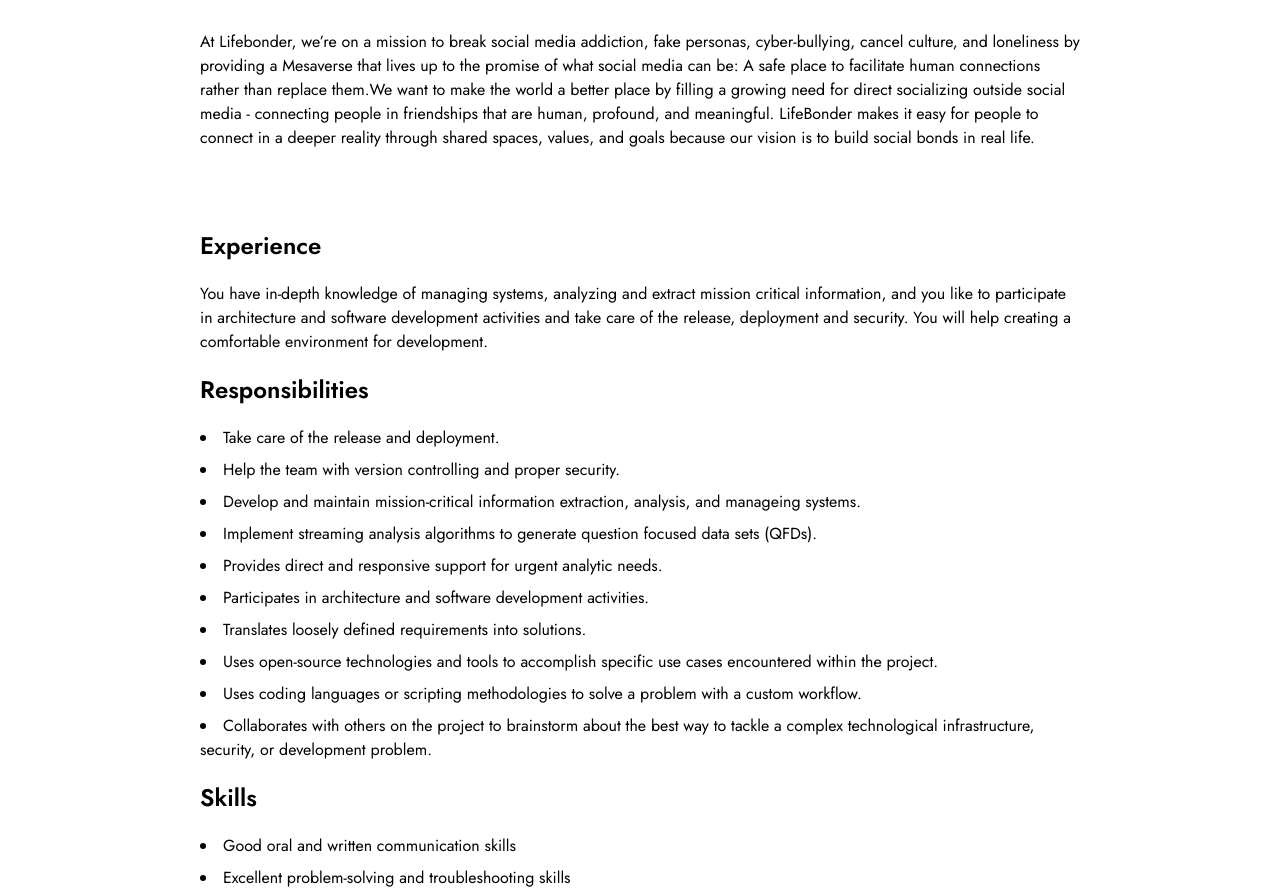
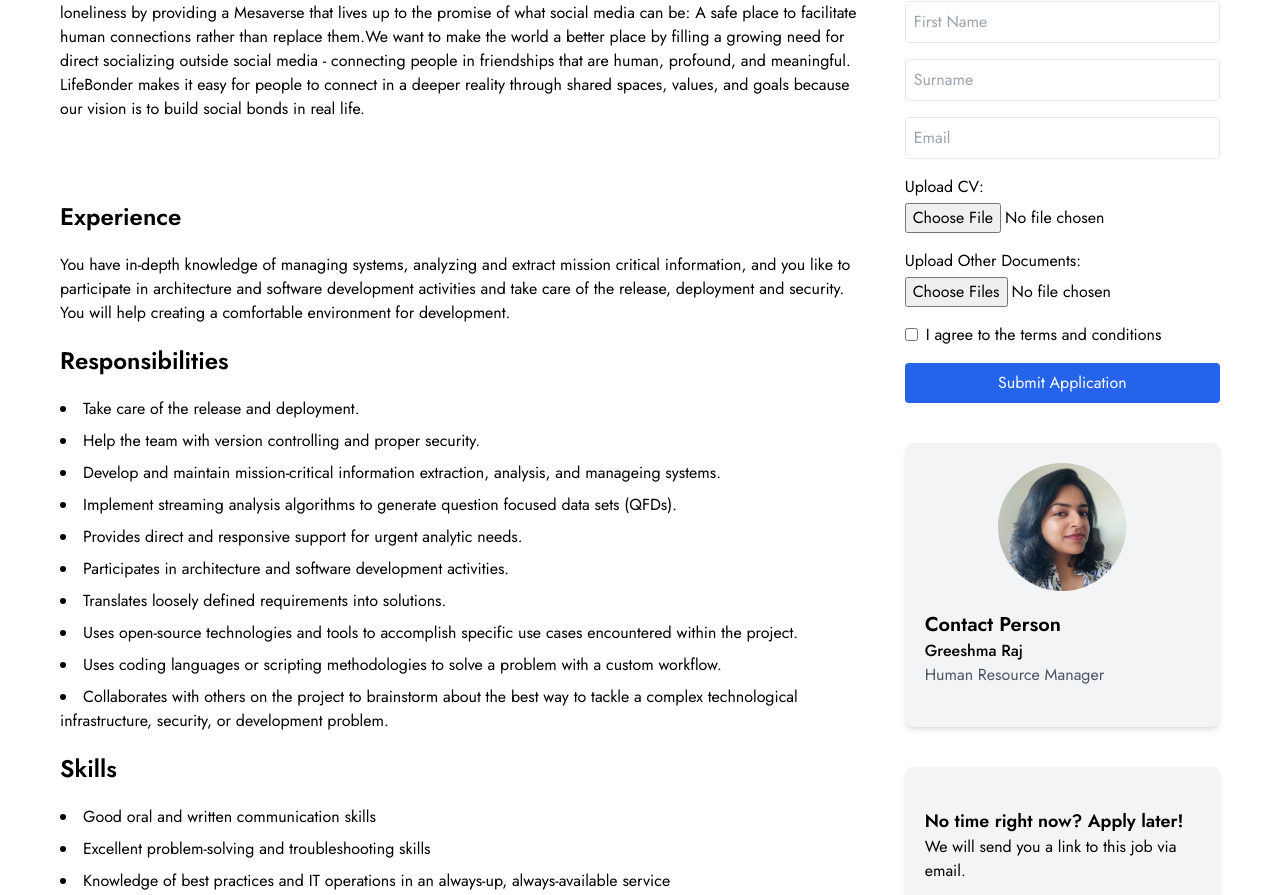
Before and after one commit to simonC137/LB-ATS, a React (Vite) app in the folder frontend/: page /jobDetail/1 in a window 1280 px wide. Shown: the part 450-1345 px from the top of the page. Built offline with nearby package versions, Linux system fonts and the light colour scheme.

Commit message:
feature: added form to job details

```diff
--- a/frontend/src/pages/JobDetails.tsx
+++ b/frontend/src/pages/JobDetails.tsx
@@ -1,6 +1,7 @@
 import { featuredjobs } from '../shared/constants';
 import logo from '../../src/assets/logo/logo-lifebonder.png';
 import { useParams } from 'react-router-dom';
+import hrImage from '../assets/hr.jpg';
 
 const JobDetails = () => {
   const params = useParams();
@@ -12,8 +13,9 @@
   console.log(jobDetail);
 
   return (
-    <main className="container mx-auto my-20 sm:w-[1000px]  sm:p-10">
-      <div className="flex flex-wrap sm:flex-nowrap items-center  w-full">
+    <>
+      <main className="container mx-auto my-20 relative  sm:p-10">
+        <div className="flex flex-wrap md:flex-nowrap items-center  w-full">
           <div className="mx-5 my-5">
             <img className="w-52" src={logo} alt="company logo" />
           </div>
@@ -30,11 +32,15 @@
             {/* </div> */}
           </div>
         </div>
-      <div className="border-t-2 border-b-2   mt-4">
+
+        {/* <div className="border-t-2 border-b-2   mt-4"> */}
         <p className="sm:my-5 my-2 p-5">
           Salary <span className="font-semibold ">{jobDetail?.salary}</span>
         </p>
-      </div>
+        {/* </div> */}
+
+        <div className="flex justify-center md:flex-nowrap flex-wrap ">
+          <div className="w-[1500px]">
             <div className="mt-5 p-5">
               <p>{jobDetail?.description}</p>
             </div>
@@ -42,45 +48,53 @@
             <div className="my-5 p-5">
               <h1 className="text-2xl font-semibold my-5">Experience</h1>
               <p>
-          You have in-depth knowledge of managing systems, analyzing and extract
-          mission critical information, and you like to participate in
-          architecture and software development activities and take care of the
-          release, deployment and security. You will help creating a comfortable
-          environment for development.
+                You have in-depth knowledge of managing systems, analyzing and
+                extract mission critical information, and you like to
+                participate in architecture and software development activities
+                and take care of the release, deployment and security. You will
+                help creating a comfortable environment for development.
               </p>
 
               <div>
-          <h1 className="text-2xl font-semibold my-5">Responsibilities</h1>
+                <h1 className="text-2xl font-semibold my-5">
+                  Responsibilities
+                </h1>
                 <ul className="list-inside list-disc space-y-2">
                   <li>Take care of the release and deployment.</li>
-            <li>Help the team with version controlling and proper security.</li>
                   <li>
-              Develop and maintain mission-critical information extraction,
-              analysis, and manageing systems.
+                    Help the team with version controlling and proper security.
+                  </li>
+                  <li>
+                    Develop and maintain mission-critical information
+                    extraction, analysis, and manageing systems.
                   </li>
                   <li>
                     Implement streaming analysis algorithms to generate question
                     focused data sets (QFDs).
                   </li>
                   <li>
-              Provides direct and responsive support for urgent analytic needs.
+                    Provides direct and responsive support for urgent analytic
+                    needs.
                   </li>
                   <li>
-              Participates in architecture and software development activities.
+                    Participates in architecture and software development
+                    activities.
                   </li>
-            <li>Translates loosely defined requirements into solutions.</li>
                   <li>
-              Uses open-source technologies and tools to accomplish specific use
-              cases encountered within the project.
+                    Translates loosely defined requirements into solutions.
+                  </li>
+                  <li>
+                    Uses open-source technologies and tools to accomplish
+                    specific use cases encountered within the project.
                   </li>
                   <li>
                     Uses coding languages or scripting methodologies to solve a
                     problem with a custom workflow.
                   </li>
                   <li>
-              Collaborates with others on the project to brainstorm about the
-              best way to tackle a complex technological infrastructure,
-              security, or development problem.
+                    Collaborates with others on the project to brainstorm about
+                    the best way to tackle a complex technological
+                    infrastructure, security, or development problem.
                   </li>
                 </ul>
               </div>
@@ -91,8 +105,8 @@
                   <li>Good oral and written communication skills</li>
                   <li>Excellent problem-solving and troubleshooting skills</li>
                   <li>
-              Knowledge of best practices and IT operations in an always-up,
-              always-available service
+                    Knowledge of best practices and IT operations in an
+                    always-up, always-available service
                   </li>
                   <li>
                     Experience with or knowledge of Agile Software Development
@@ -100,19 +114,21 @@
                   </li>
                   <li>Familiarity with container orchestration services </li>
                   <li>
-              Participates in architecture and software development activities.
+                    Participates in architecture and software development
+                    activities.
                   </li>
                   <li>
-              Familiarity with agile software development in Angular, C/C++,
-              JavaScript, TypeScript, Entity Framework, ASP.NET Core
+                    Familiarity with agile software development in Angular,
+                    C/C++, JavaScript, TypeScript, Entity Framework, ASP.NET
+                    Core
                   </li>
                   <li>
-              Experience administering and deploying development CI/CD tools
-              such as Git, Jira, GitLab, or Jenkins
+                    Experience administering and deploying development CI/CD
+                    tools such as Git, Jira, GitLab, or Jenkins
                   </li>
                   <li>
-              Significant experience with Windows and Linux operating system
-              environments
+                    Significant experience with Windows and Linux operating
+                    system environments
                   </li>
                   <li>
                     Experience with infrastructure scripting solutions such as
@@ -125,16 +141,16 @@
                 <h1 className="text-2xl font-semibold my-5">What we offer</h1>
                 <ul className="list-inside list-disc space-y-2">
                   <li>
-              We are a team of endlessly dedicated developers offering a fun and
-              friendly work environment where everyone is equal.
+                    We are a team of endlessly dedicated developers offering a
+                    fun and friendly work environment where everyone is equal.
                   </li>
                   <li>
-              Awesome recommendations and when you’re ready to move on, we’ve
-              got your back.
+                    Awesome recommendations and when you’re ready to move on,
+                    we’ve got your back.
                   </li>
                   <li>
-              We offer real-world work experience and exciting challenges where
-              you can make a real difference.
+                    We offer real-world work experience and exciting challenges
+                    where you can make a real difference.
                   </li>
                   <li>Potential for Full-time hires at a later date.</li>
                 </ul>
@@ -147,7 +163,76 @@
                 development@lifebonder.com
               </p>
             </div>
+          </div>
+
+          <div className=" p-5 rounded-lg w-full md:w-1/3 lg:w-1/2 sticky top-11  ">
+            <h2 className="text-xl font-semibold mb-4">Apply for this job</h2>
+            <form className="grid  gap-4">
+              <input
+                type="text"
+                placeholder="First Name"
+                className="p-2 border bg-white  rounded"
+              />
+              <input
+                type="text"
+                placeholder="Surname"
+                className="p-2 border bg-white rounded"
+              />
+              <input
+                type="email"
+                placeholder="Email"
+                className="p-2 border bg-white  rounded"
+              />
+              <label className="block ">
+                Upload CV:
+                <input type="file" className="mt-1 w-full bg-white" />
+              </label>
+              <label className="block">
+                Upload Other Documents:
+                <input type="file" className="mt-1 w-full bg-white" multiple />
+              </label>
+              <label className="flex items-center gap-2">
+                <input type="checkbox" />
+                <span>I agree to the terms and conditions</span>
+              </label>
+              <button className="bg-blue-600 text-white py-2 px-4 rounded hover:bg-blue-500">
+                Submit Application
+              </button>
+            </form>
+
+            <div className="mt-10 p-5 bg-gray-100 rounded-lg shadow-md">
+              <div className="flex justify-center w-full">
+                <img
+                  src={hrImage}
+                  alt="contact person image here"
+                  className="rounded-full w-32 mx-auto block"
+                />
+              </div>
+              <div className="my-5">
+                <h2 className="text-xl font-semibold">Contact Person</h2>
+                <p className="font-medium">Greeshma Raj</p>
+                <p className="text-gray-600">Human Resource Manager</p>
+              </div>
+            </div>
+
+            <div className="mt-10 p-5 bg-gray-100 rounded-lg shadow-md">
+              <h3 className="text-lg font-semibold mt-5">
+                No time right now? Apply later!
+              </h3>
+              <p>We will send you a link to this job via email.</p>
+              <input
+                type="email"
+                placeholder="E-mail Address"
+                className="p-2 border rounded bg-white w-full mt-3"
+              />
+              <button className="mt-3 bg-blue-600 text-white p-2 rounded w-full hover:bg-blue-500">
+                Send me the link
+              </button>
+            </div>
+          </div>
+        </div>
       </main>
+    </>
   );
 };
 
```
Also changed, not shown: frontend/src/assets/hr.jpg (added), frontend/src/assets/placeHolder.jpeg (added). Lines whose indentation alone changed are shown as unchanged.
